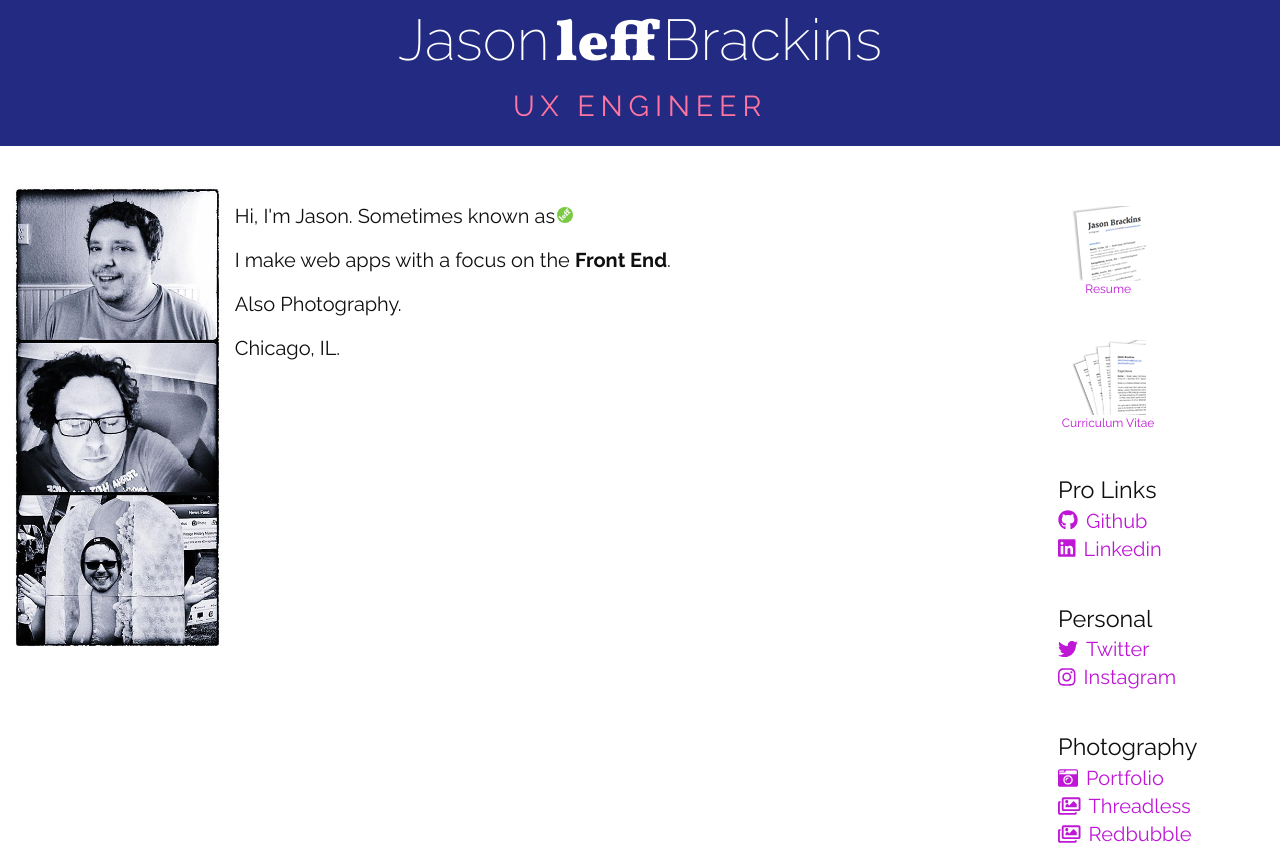
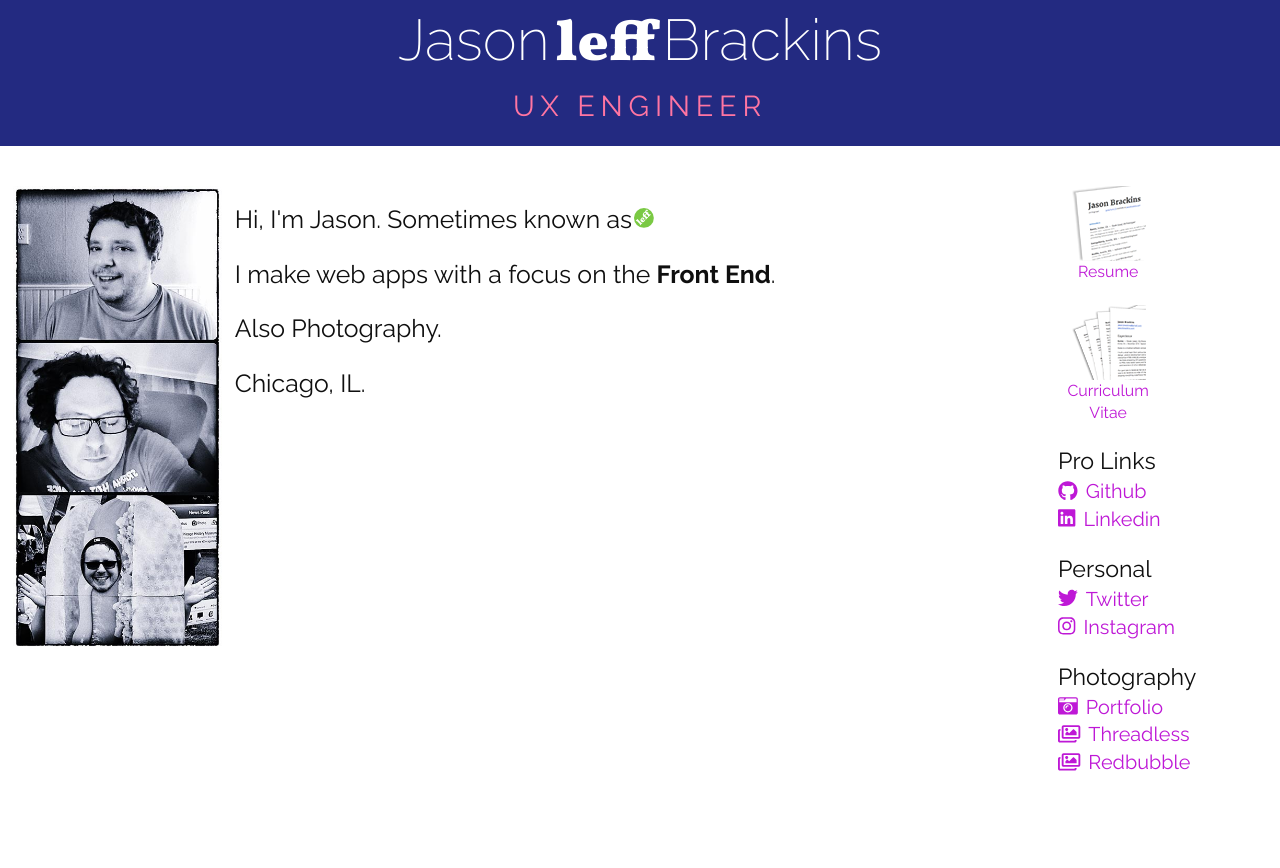
Before and after one commit to leff/jasonbrackinscom, a website: page docs/index.html in a window 1280 px wide. After the commit the page ends 800 px from the top, so only its background shows below. Drawn offline with Linux system fonts and the light colour scheme.

Commit message:
Adjust font sizes

```diff
--- a/src/sass/layout.scss
+++ b/src/sass/layout.scss
@@ -1,11 +1,14 @@
 /** Typography **/
 html { font-size: 62.5%; }
-body { font-size: 2rem; line-height: 1.4; }
-@media only screen and (min-width: $breakpoint-sm) {
-  body {
-    font-size: 2rem;
-  }
+body {
+  font-size: calc(1vw + 0.5vh + 1vmin);
+  line-height: 1.4;
 }
+// @media only screen and (min-width: $breakpoint-sm) {
+//   body {
+//     font-size: calc(1vw + 0.5vh + 1vmin);
+//   }
+// }
 
 .container {
   width: 98vw;
@@ -42,8 +45,9 @@ body { font-size: 2rem; line-height: 1.4; }
   padding: 1em;
   justify-content: space-around;
   flex-wrap: wrap;
+  font-size: 0.8em;
   .hbox {
-    margin: 1em 0;
+    margin: 0 0 1em 0;
   }
 }
 
--- a/src/sass/modules/big-icon.scss
+++ b/src/sass/modules/big-icon.scss
@@ -3,7 +3,7 @@
 .big-icon {
   display: inline-block;
   text-align: center;
-  font-size: 1.2rem;
+  font-size: 0.8em;
   width: 100px;
   img {
     display: block;
```
Also changed, not shown: docs/jb.css.
